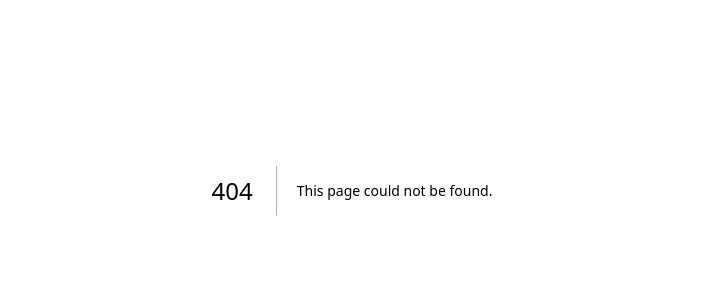
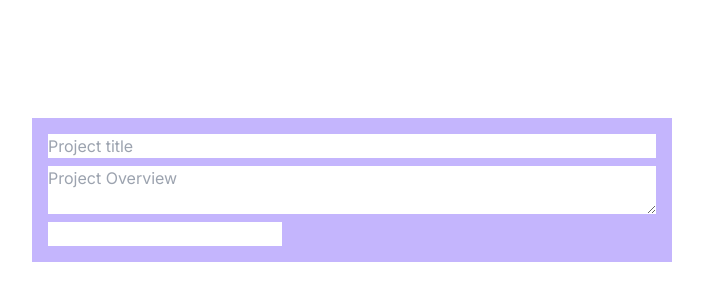
Before and after one commit to Md-Abdullah-321/Personal-portfolio, a Next.js app: page /admin/createNewProject in a window 1280 px wide. Before the commit this address had no page. Shown: the part 210-510 px from the top of the page, without its empty margins (288-991 px from the left). Built offline with nearby package versions, Linux system fonts and the light colour scheme.

Commit message:
added button to create new project

```diff
--- /dev/null
+++ b/app/admin/createNewProject/page.js
@@ -0,0 +1,16 @@
+function CreateNewProject() {
+    return <div className="flex justify-center items-center w-full h-screen">
+        <div className="bg-violet-300 w-1/2 p-4">
+        <form action="POST" className="flex flex-col gap-y-2">
+                <input type="text" placeholder="Project title" />
+                <textarea type="text" placeholder="Project Overview" />
+                <div>
+                    <input type="text" placeholder={``}/>
+                </div>
+            </form>
+        </div>
+
+    </div>;
+}
+
+export default CreateNewProject;
--- a/app/admin/projects/page.js
+++ b/app/admin/projects/page.js
@@ -1,11 +1,14 @@
 "use client"
 
 import Sidebar from "@/components/sidebar";
+import Link from "next/link";
 import { useEffect, useState } from "react";
+import { IoMdAdd } from "react-icons/io";
 import Cart from "./cart";
 
 function Projects() {
   const [projects, setProjects] = useState( []);
+  const [tooltip, setTooltip] = useState(false);
   useEffect(() => {
       //Temprary Solution:
       if(!localStorage.getItem("User")){
@@ -37,6 +40,12 @@ function Projects() {
           <div className="lg:p-10 flex gap-10 flex-wrap w-full justify-center items-center mt-10">
              {projects?.map((item, index) => <Cart key={index} project={item}/>)}
           </div>
+
+          {tooltip && <p className="fixed right-0 bottom-2 text-xs uppercase bg-gray-200 p-0.5 rounded-md" >Create new project!</p>}
+          <Link className="fixed right-10 bottom-8 bg-gray-200 p-5 rounded-full cursor-pointer" onMouseEnter={() => setTooltip(true)}
+        onMouseLeave={() => setTooltip(false)} href={"/admin/createNewProject"}>
+              <IoMdAdd className="w-6 h-6"/>
+          </Link>
         </div>
       </div>
     )
--- a/components/showContentModal.js
+++ b/components/showContentModal.js
@@ -15,12 +15,12 @@ function ShowContentModal({ name, subject, message, closeModal }) {
   };
 
   return (
-    <div ref={modalRef} id="message-dialogue" className="text-black p-4 flex flex-col justify-between h-full bg-gray-100">
+    <div ref={modalRef} id="message-dialogue" className="text-black p-4 flex flex-col justify-between h-full bg-gray-100 shadow-md">
       <h3 className="font-bold text-lg">{name}</h3>
       <p className="text-xs mt-0.5">Subject: {subject}</p>
       <p className="text-xs mt-0.5">Message: {message}</p>
       <div className="flex justify-end h-1/6">
-        <button className="cursor-pointer" onClick={handleCloseModal}>Close</button>
+        <button className="cursor-pointer bg-gray-200 px-2 hover:bg-gray-300" onClick={handleCloseModal}>Close</button>
       </div>
     </div>
   );
```
